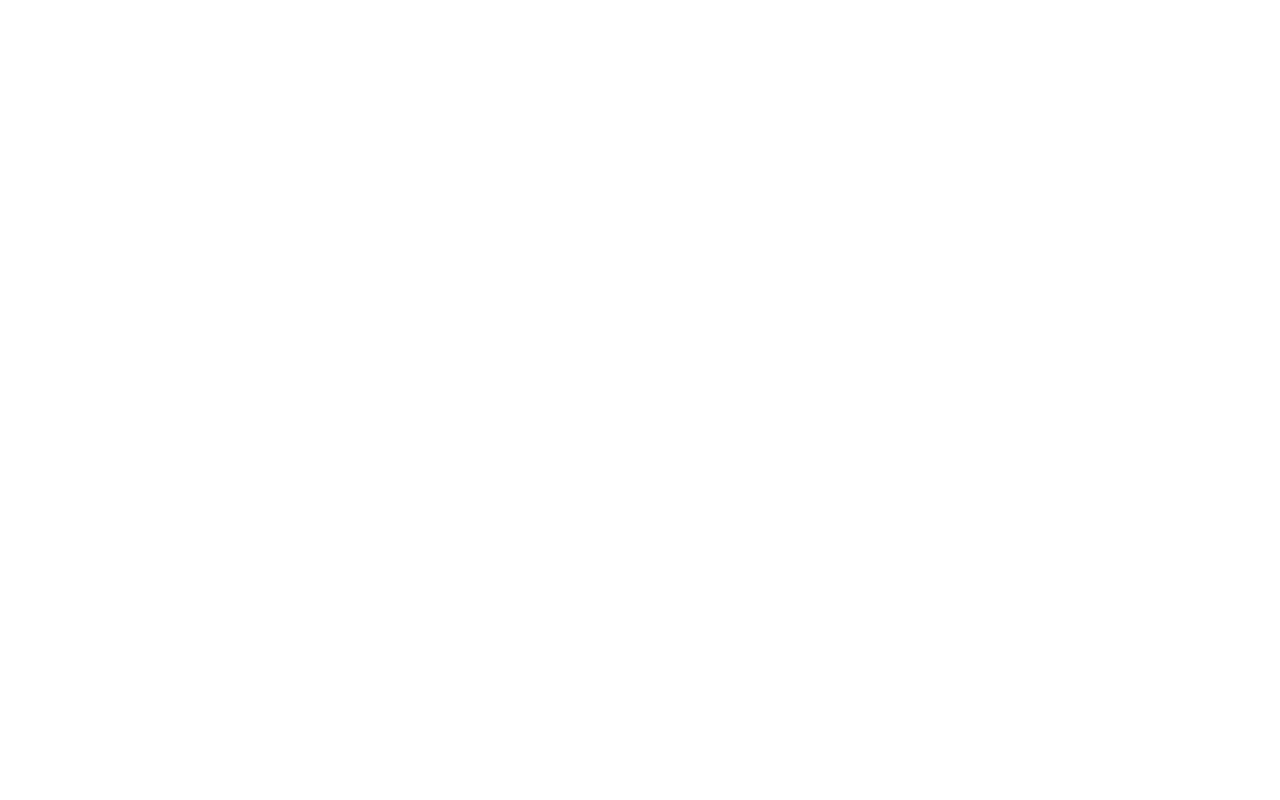
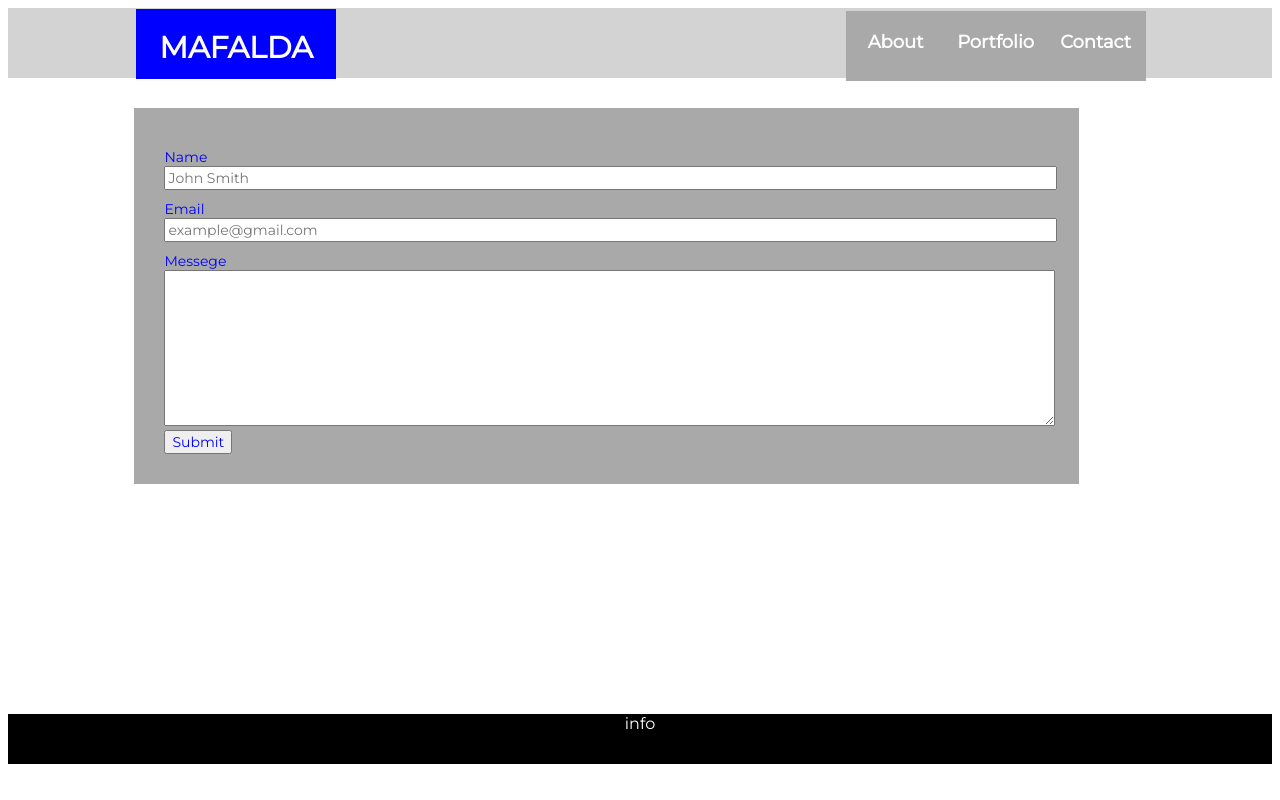
Before and after one commit to Mafaldavillazan/Basic-Portfolio, a plain HTML site: page contact.html in a window 1280 px wide. Drawn offline with Linux system fonts and the light colour scheme.

Commit message:
creating the page of contact form

```diff
--- a/assets/css/style.css
+++ b/assets/css/style.css
@@ -127,7 +127,6 @@
 .parragraph-2{
     font-family: 'Montserrat', sans-serif;
     font-size: 14px;
-    margin:
 }
 
 
@@ -200,6 +199,40 @@
     top: 70px;
 }
 
+/*Contact form style*/
+
+form{
+    width: 100%;
+}
+
+.text-box{
+    font-size: 14px;
+    width: 100%;
+    font-family: 'Montserrat', sans-serif;
+    color: blue;
+}
+
+textarea{
+    height: 150px;
+    resize: both;
+    max-height: 300px;
+    max-width: 100%;
+}
+
+.text-box-style{
+    font-family: 'Montserrat', sans-serif;
+    font-size: 14px;
+    color: blue;
+    margin-top: 10px;
+}
+
+.button-style{
+    font-size: 14px;
+    font-family: 'Montserrat', sans-serif;
+    color: blue;
+}
+
+
 
 
 
--- a/contact.html
+++ b/contact.html
@@ -0,0 +1,51 @@
+<!DOCTYPE html>
+<html lang="en">
+
+<head>
+    <meta charset="UTF-8">
+    <meta name="viewport" content="width=device-width, initial-scale=1.0">
+    <meta http-equiv="X-UA-Compatible" content="ie=edge">
+    <title>Mafalda Portfolio</title>
+
+    <link href="https://fonts.googleapis.com/css?family=Montserrat&display=swap" rel="stylesheet">
+    <link rel="stylesheet" href="assets/css/style.css">
+</head>
+
+<body>
+
+
+    <div class="menu">
+        <p class="menu_top_left"> About </p>
+        <p class="menu_top_middle"> Portfolio </p>
+        <p class="menu_top_right"> Contact </p>
+    </div>
+
+
+    <div class="head">
+        MAFALDA
+    </div>
+
+
+
+    <div class="aboutbox">
+        <form>
+            <div class="text-box-style"> Name</div>
+            <input class="text-box" type="text" name="Name" placeholder="John Smith">
+
+            <div class="text-box-style"> Email</div>
+            <input class="text-box" type="text" name="Email" placeholder="example@gmail.com">
+
+            <div class="text-box-style"> Messege</div>
+            <textarea class="text-box" name="messege"></textarea>
+
+            <button class="button-style" type="submit" name="submit"> Submit </button>
+        </form>
+    </div>
+
+    <div class="footer">
+        info
+    </div>
+
+</body>
+
+</html>
```
